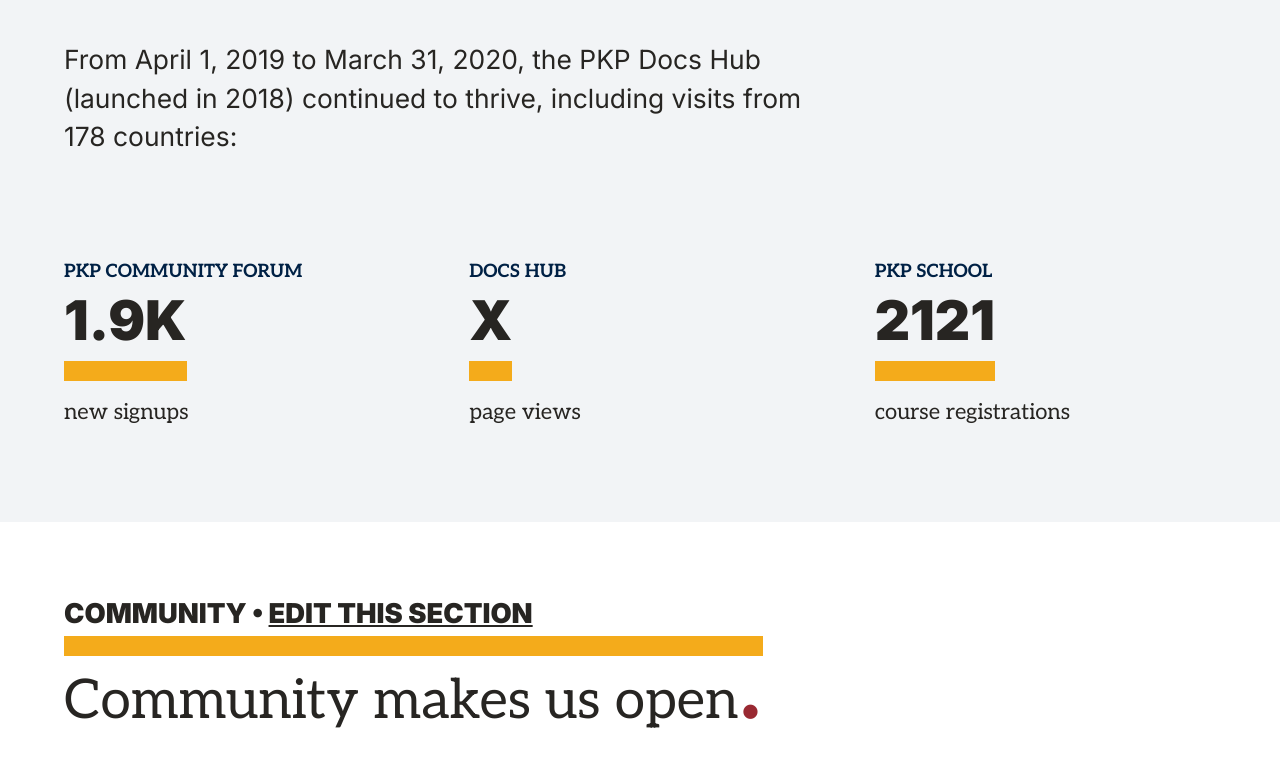
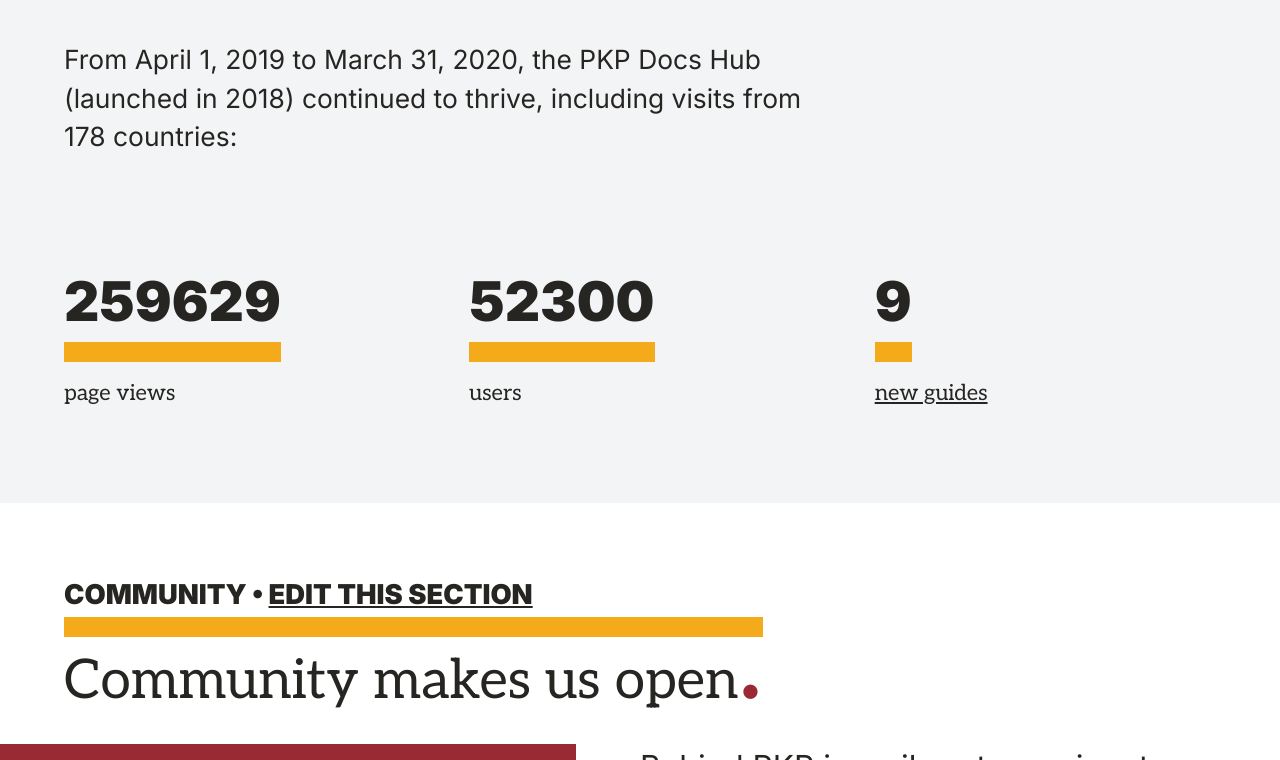
Before and after one commit to sssoz/pkp-annual-report, a Jekyll site: the page built from index.md, in a window 1280 px wide and 900 px high, scrolled down 15591 px, cut to the strip 0-760 px from the top of the window. Built offline with Jekyll 4.4.1, drawn with Linux system fonts in a browser that asks for light colours.

Commit message:
Update support-services.yml

```diff
--- a/_data/support-services.yml
+++ b/_data/support-services.yml
@@ -1,12 +1,9 @@
 support:
-- service: PKP Community Forum
-  label: new signups
-  value: "1.9K"
+- label: page views
+  value: 259,629
 
-- service: Docs Hub
-  label: page views
-  value: X
+- label: users
+  value: 52,300
 
-- service: PKP School
-  label: course registrations
-  value: 2121
+- label: <a href="https://pkp.sfu.ca/tag/pkpdocs/" target="_blank" rel="noopener">new guides</a>
+  value: 9
```
